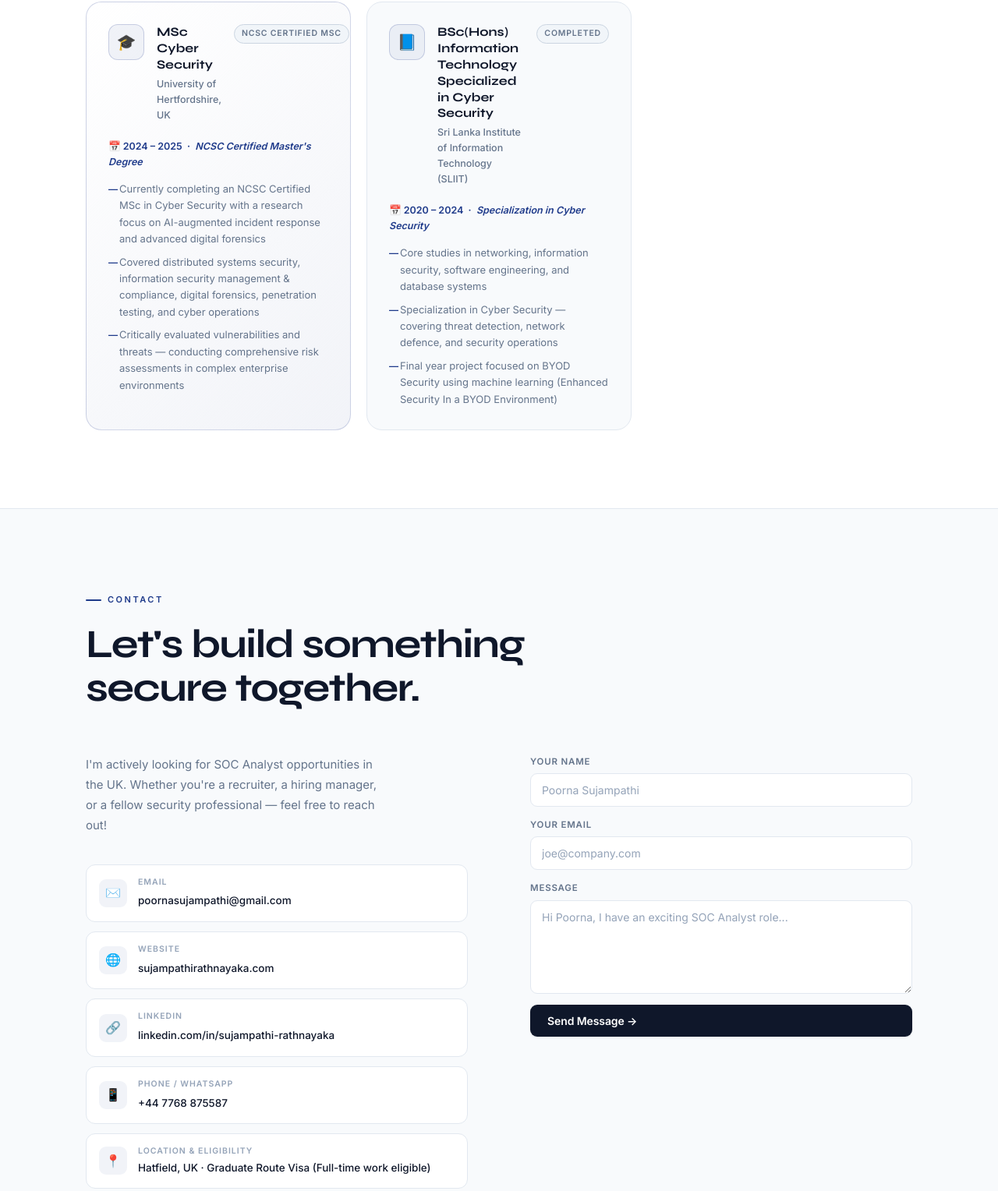
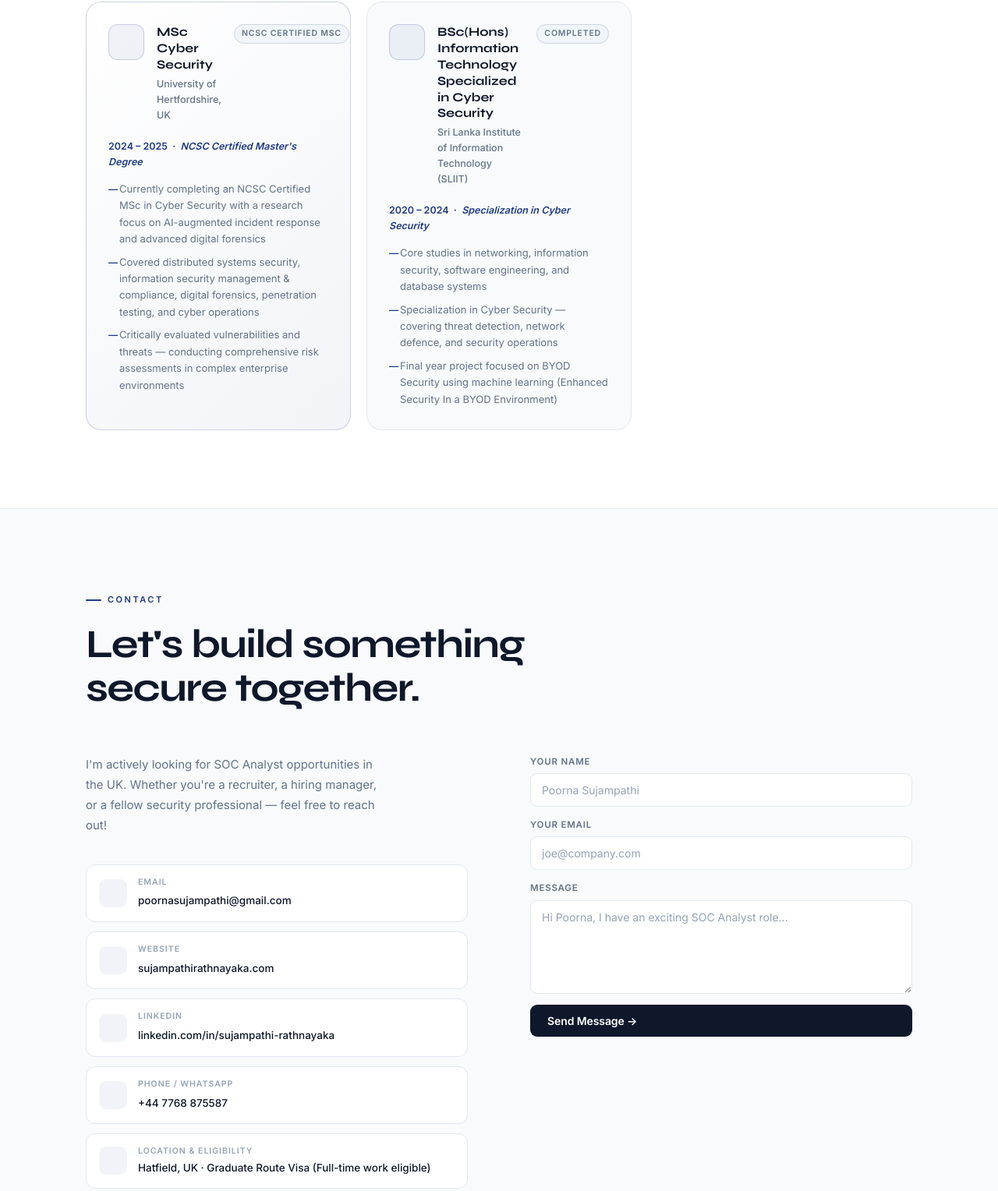
Before and after one commit to ceylonroameryt-bit/portfolio-v1, a website: page index.html in a window 1280 px wide. Shown: the part 9054-10582 px from the top of the page at 78% size. Drawn offline with Linux system fonts and the light colour scheme.

Commit message:
Remove all remaining emojis from Education and Contact sections

```diff
--- a/index.html
+++ b/index.html
@@ -711,7 +711,7 @@
                 <!-- MSc -->
                 <div class="edu-card edu-card--current">
                     <div class="edu-card-header">
-                        <div class="edu-icon">🎓</div>
+                        <div class="edu-icon metric-icon--edu"></div>
                         <div>
                             <h3>MSc Cyber Security</h3>
                             <p class="edu-institution">University of Hertfordshire, UK</p>
@@ -719,7 +719,7 @@
                         <span class="edu-badge">NCSC Certified MSc</span>
                     </div>
                     <div class="edu-body">
-                        <p class="edu-dates">📅 2024 – 2025 &nbsp;·&nbsp; <em>NCSC Certified Master's Degree</em></p>
+                        <p class="edu-dates">2024 – 2025 &nbsp;·&nbsp; <em>NCSC Certified Master's Degree</em></p>
                         <ul class="edu-highlights">
                             <li>Currently completing an NCSC Certified MSc in Cyber Security with a research focus on AI-augmented incident response and advanced digital forensics</li>
                             <li>Covered distributed systems security, information security management &amp; compliance, digital forensics, penetration testing, and cyber operations</li>
@@ -731,7 +731,7 @@
                 <!-- BSc -->
                 <div class="edu-card">
                     <div class="edu-card-header">
-                        <div class="edu-icon">📘</div>
+                        <div class="edu-icon metric-icon--exp"></div>
                         <div>
                             <h3>BSc(Hons) Information Technology Specialized in Cyber Security</h3>
                             <p class="edu-institution">Sri Lanka Institute of Information Technology (SLIIT)</p>
@@ -739,7 +739,7 @@
                         <span class="edu-badge">Completed</span>
                     </div>
                     <div class="edu-body">
-                        <p class="edu-dates">📅 2020 – 2024 &nbsp;·&nbsp; <em>Specialization in Cyber Security</em></p>
+                        <p class="edu-dates">2020 – 2024 &nbsp;·&nbsp; <em>Specialization in Cyber Security</em></p>
                         <ul class="edu-highlights">
                             <li>Core studies in networking, information security, software engineering, and database systems</li>
                             <li>Specialization in Cyber Security — covering threat detection, network defence, and security operations</li>
@@ -765,14 +765,14 @@
                     </p>
                     <div class="contact-list">
                         <div class="contact-item">
-                            <span class="contact-item-icon">✉️</span>
+                            <div class="contact-item-icon metric-icon--exp"></div>
                             <div>
                                 <span class="contact-item-label">Email</span>
                                 <a href="mailto:poornasujampathi@gmail.com">poornasujampathi@gmail.com</a>
                             </div>
                         </div>
                         <div class="contact-item">
-                            <span class="contact-item-icon">🌐</span>
+                            <div class="contact-item-icon metric-icon--alert"></div>
                             <div>
                                 <span class="contact-item-label">Website</span>
                                 <a href="https://sujampathirathnayaka.com/" target="_blank"
@@ -780,7 +780,7 @@
                             </div>
                         </div>
                         <div class="contact-item">
-                            <span class="contact-item-icon">🔗</span>
+                            <div class="contact-item-icon metric-icon--edu"></div>
                             <div>
                                 <span class="contact-item-label">LinkedIn</span>
                                 <a href="https://www.linkedin.com/in/sujampathi-rathnayaka-304a752a9/" target="_blank"
@@ -788,14 +788,14 @@
                             </div>
                         </div>
                         <div class="contact-item">
-                            <span class="contact-item-icon">📱</span>
+                            <div class="contact-item-icon metric-icon--exp"></div>
                             <div>
                                 <span class="contact-item-label">Phone / WhatsApp</span>
                                 <a href="tel:+447768875587">+44 7768 875587</a>
                             </div>
                         </div>
                         <div class="contact-item">
-                            <span class="contact-item-icon">📍</span>
+                            <div class="contact-item-icon metric-icon--loc"></div>
                             <div>
                                 <span class="contact-item-label">Location &amp; Eligibility</span>
                                 <p>Hatfield, UK · Graduate Route Visa (Full-time work eligible)</p>
```
